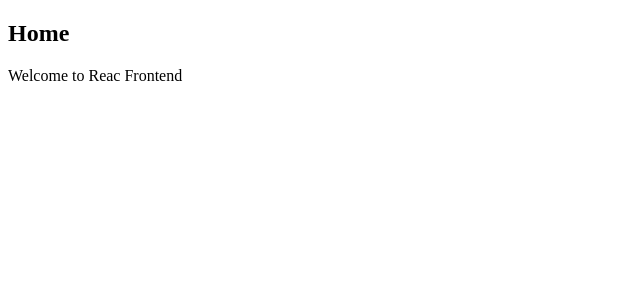
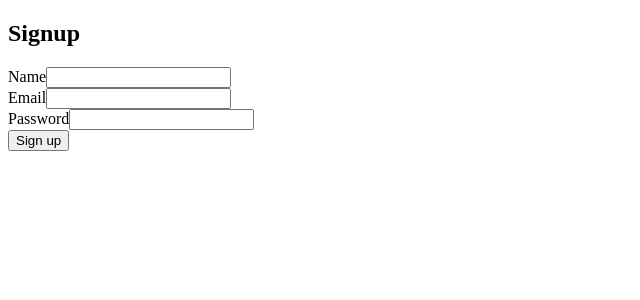
Before and after one commit to viettu2k/social-network, a React (Create React App) app: page /signup in a window 1280 px wide. Shown: the top 300 px of the page, without its empty margins (0-640 px from the left). Built offline with nearby package versions, Linux system fonts and the light colour scheme.

Commit message:
update sing up form

```diff
--- a/src/MainRouter.jsx
+++ b/src/MainRouter.jsx
@@ -3,15 +3,13 @@
 import Home from "./core/Home.component";
 import Signup from "./user/Signup.component";
 
-const MainRouter = () => {
-    return (
-        <div>
-            <Switch>
-                <Route exact patch="/" component={Home}></Route>
-                <Route exact patch="/signup" component={Signup}></Route>
-            </Switch>
-        </div>
-    );
-};
+const MainRouter = () => (
+    <div>
+        <Switch>
+            <Route exact path="/" component={Home} />
+            <Route exact path="/signup" component={Signup} />
+        </Switch>
+    </div>
+);
 
 export default MainRouter;
--- a/src/core/Home.component.jsx
+++ b/src/core/Home.component.jsx
@@ -4,7 +4,7 @@
     return (
         <div className="jumbotron">
             <h2>Home</h2>
-            <p className="lead">Welcome to Reac Frontend</p>
+            <p className="lead">Welcome to React Frontend</p>
         </div>
     );
 };
--- a/src/user/Signup.component.jsx
+++ b/src/user/Signup.component.jsx
@@ -1,11 +1,61 @@
-import React from "react";
+import React, { Component } from "react";
 
-const Signup = (props) => {
-    return (
-        <div>
-            <h2>Signup</h2>
-        </div>
-    );
-};
+class Signup extends Component {
+    constructor() {
+        super();
+        this.state = {
+            name: "",
+            email: "",
+            password: "",
+            error: "",
+        };
+    }
+
+    handleChange = (name) => (event) => {
+        this.setState({ [name]: event.target.value });
+    };
+
+    render() {
+        const { name, email, password } = this.state;
+        return (
+            <div className="container">
+                <h2 className="mt-5 mb-5">Signup</h2>
+
+                <form>
+                    <div className="form-group">
+                        <label className="text-muted">Name</label>
+                        <input
+                            onChange={this.handleChange("name")}
+                            type="text"
+                            className="form-control"
+                            value={name}
+                        />
+                    </div>
+                    <div className="form-group">
+                        <label className="text-muted">Email</label>
+                        <input
+                            onChange={this.handleChange("email")}
+                            type="email"
+                            className="form-control"
+                            value={email}
+                        />
+                    </div>
+                    <div className="form-group">
+                        <label className="text-muted">Password</label>
+                        <input
+                            onChange={this.handleChange("password")}
+                            type="password"
+                            className="form-control"
+                            value={password}
+                        />
+                    </div>
+                    <button className="btn btn-raised btn-primary">
+                        Sign up
+                    </button>
+                </form>
+            </div>
+        );
+    }
+}
 
 export default Signup;
```
